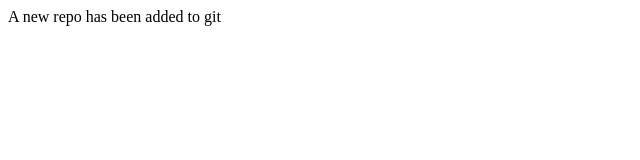
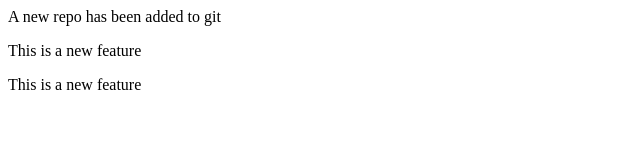
Before and after one commit to saharbano624/localRepo, a plain HTML site: page index.html in a window 1280 px wide. Shown: the whole page, without its empty margins (0-640 px from the left). Drawn offline with Linux system fonts and the light colour scheme.

Commit message:
Add some new feature

```diff
--- a/index.html
+++ b/index.html
@@ -1,3 +1,3 @@
-<p>
-    A new repo has been added to git
-</p>
+<p> A new repo has been added to git</p>
+<p> This is a new feature</p>
+<p> This is a new feature</p>
```
